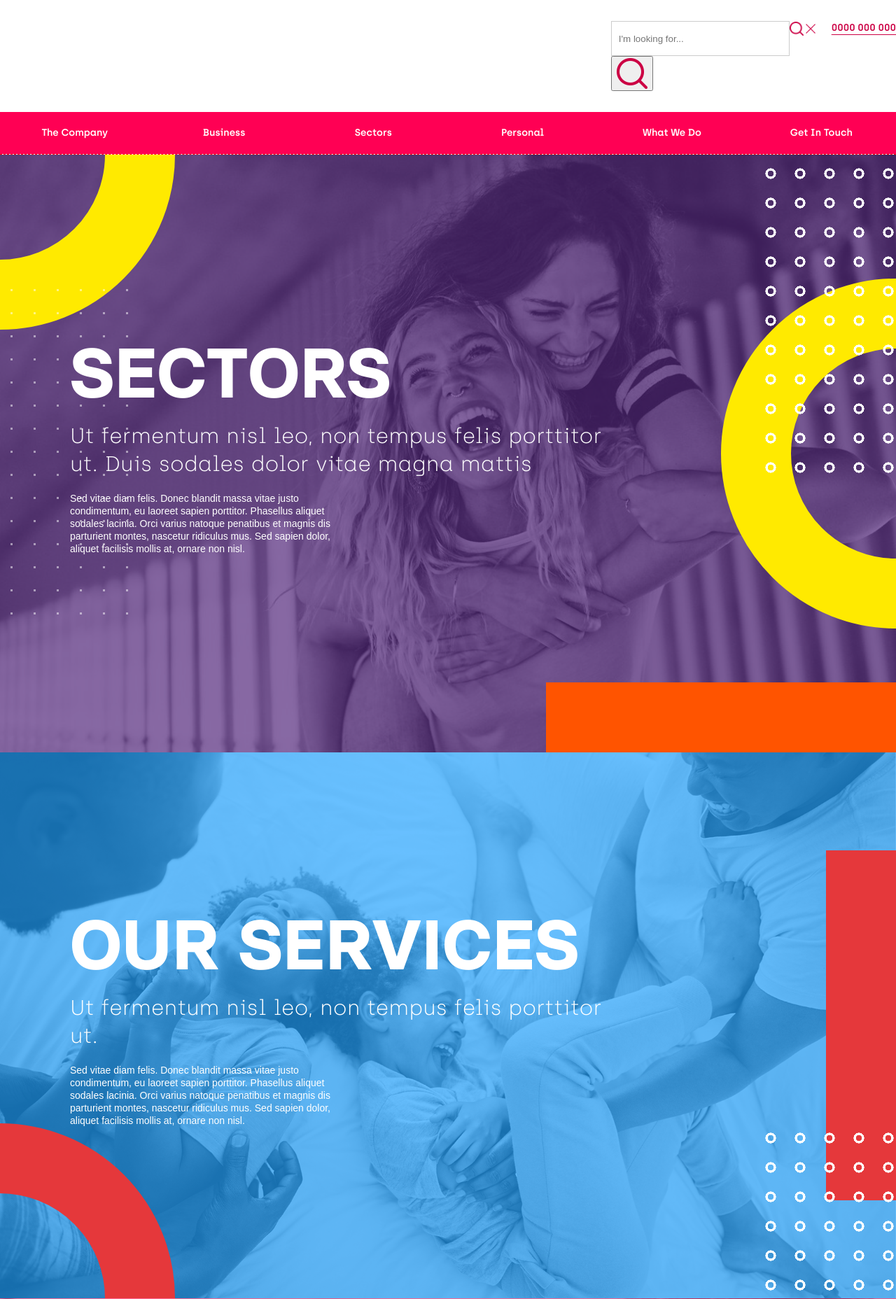
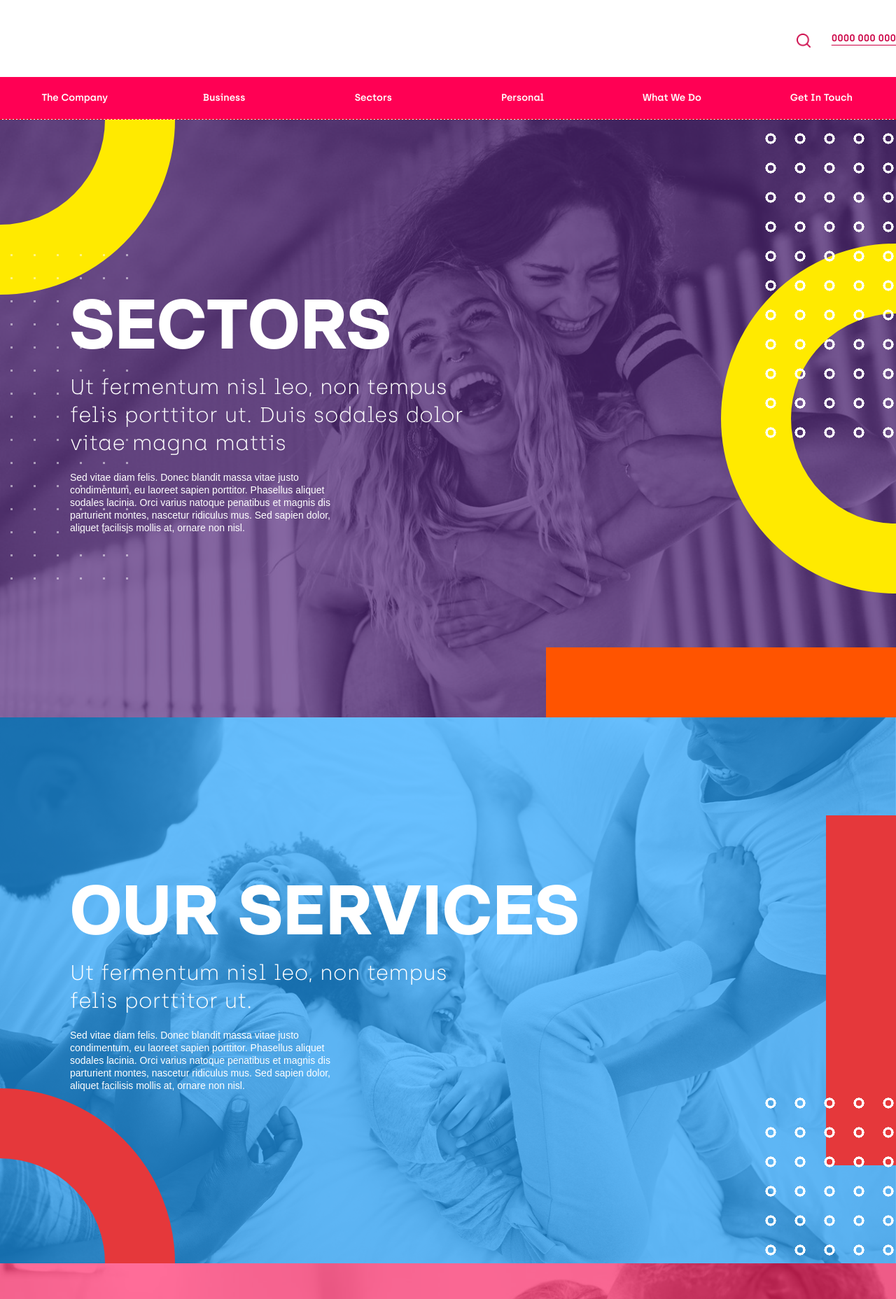
Before and after one commit to leetwentyone/TV-Channel-Concept-Site, a PHP site: page / in a window 1280 px wide; the page is wider, and only the part inside the window is pictured. Shown: the top 1856 px of that part at 70% size. Run offline with PHP 8.4, Linux system fonts and the light colour scheme.

Commit message:
updated styles

```diff
--- a/style.css
+++ b/style.css
@@ -307,23 +307,78 @@
 .header-inner {
   display: flex;
   justify-content: flex-end;
+  align-items: center;
   padding: 30px 0;
   width: 100%;
   max-width: 1366px;
   margin: 0 auto; }
   .header-inner .search-toggle {
-    margin-right: 20px; }
+    margin-right: 20px;
+    position: relative; }
     .header-inner .search-toggle img {
-      max-width: 20px; }
+      max-width: 20px;
+      opacity: 1;
+      top: -7px;
+      right: 10px;
+      position: absolute;
+      transition: all .3s ease; }
+      .header-inner .search-toggle img + img {
+        opacity: 0; }
+    .header-inner .search-toggle.search-active img {
+      opacity: 0; }
+      .header-inner .search-toggle.search-active img + img {
+        opacity: 1; }
   .header-inner a[href^="tel"] {
     display: inline-block;
+    position: relative;
     font-family: "archiasemibold", sans-serif;
     color: #CC0044;
     font-weight: 700;
+    padding-right: 0;
+    transition: all .3s ease;
     text-decoration: underline;
     text-underline-offset: 5px; }
     .header-inner a[href^="tel"]:hover {
-      text-decoration: none; }
+      padding-right: 30px; }
+      .header-inner a[href^="tel"]:hover:after {
+        right: -10px;
+        opacity: 1; }
+    .header-inner a[href^="tel"]:after {
+      content: "";
+      display: inline-block;
+      position: absolute;
+      top: -5px;
+      right: -5px;
+      width: 30px;
+      height: 30px;
+      background-image: url("images/phone.png");
+      background-repeat: no-repeat;
+      background-size: 20px;
+      background-position: center;
+      opacity: 0;
+      transition: all .3s ease; }
+
+.search {
+  opacity: 0;
+  margin-right: 30px;
+  width: 400px;
+  transition: all .3s ease; }
+  .search.search-open {
+    opacity: 1; }
+  .search form {
+    display: flex;
+    margin-right: 20px; }
+  .search input[type="text"] {
+    width: calc(100% - 50px);
+    border-right: 0; }
+  .search button[type="submit"] {
+    width: 50px;
+    background-color: #fff;
+    border: 1px solid #ccc;
+    border-left: 0;
+    cursor: pointer; }
+    .search button[type="submit"] img {
+      max-width: 20px; }
 
 /* Arrows */
 .slick-prev,
@@ -704,7 +759,7 @@
     font-family: "archiathin", sans-serif;
     font-size: 30px;
     line-height: 40px;
-    width: 40ch; }
+    width: 30ch; }
   .text-container p:not(.leading) {
     font-size: 14px;
     line-height: 18px;
```
Also changed, not shown: 1 other file.
